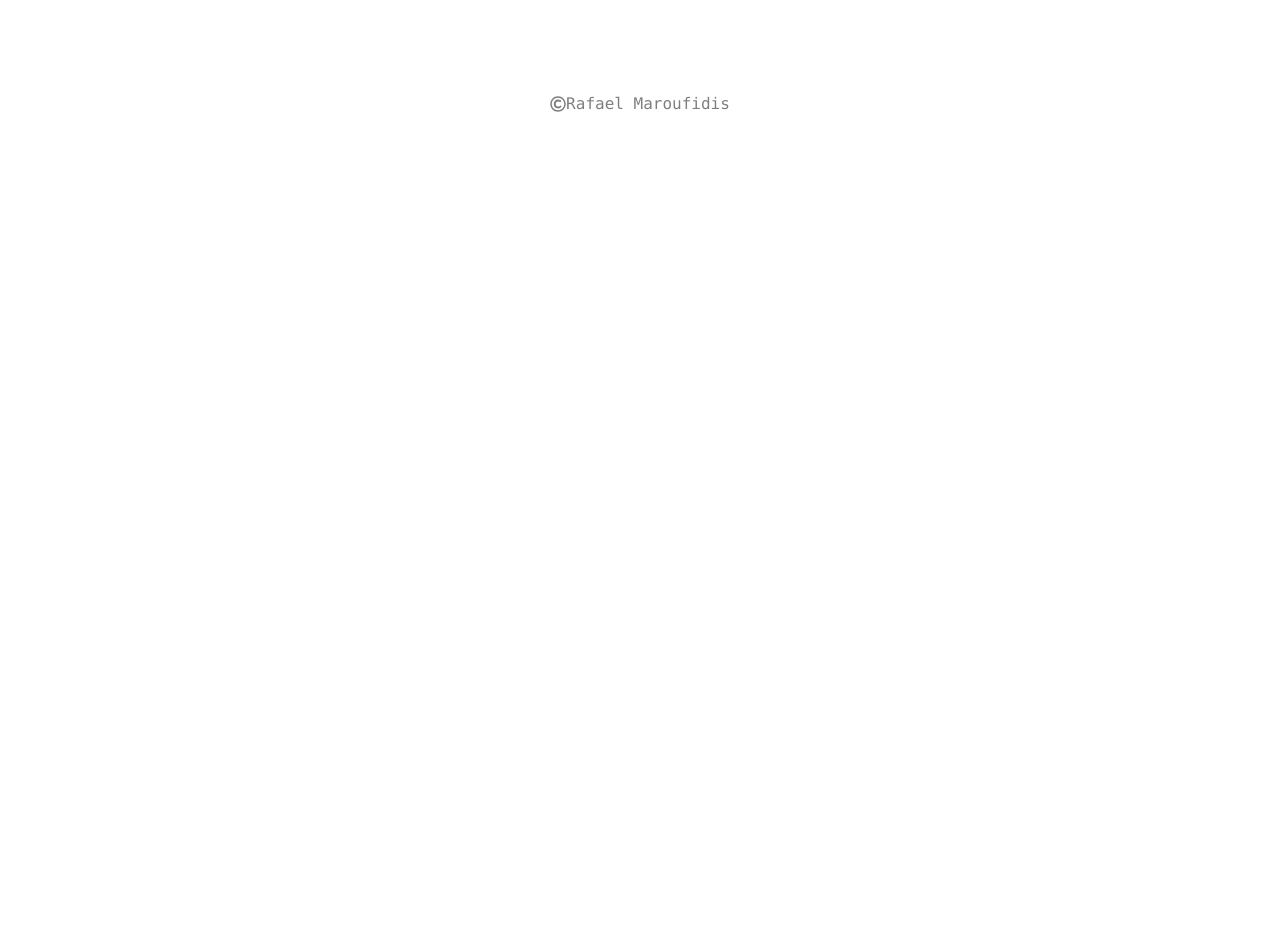
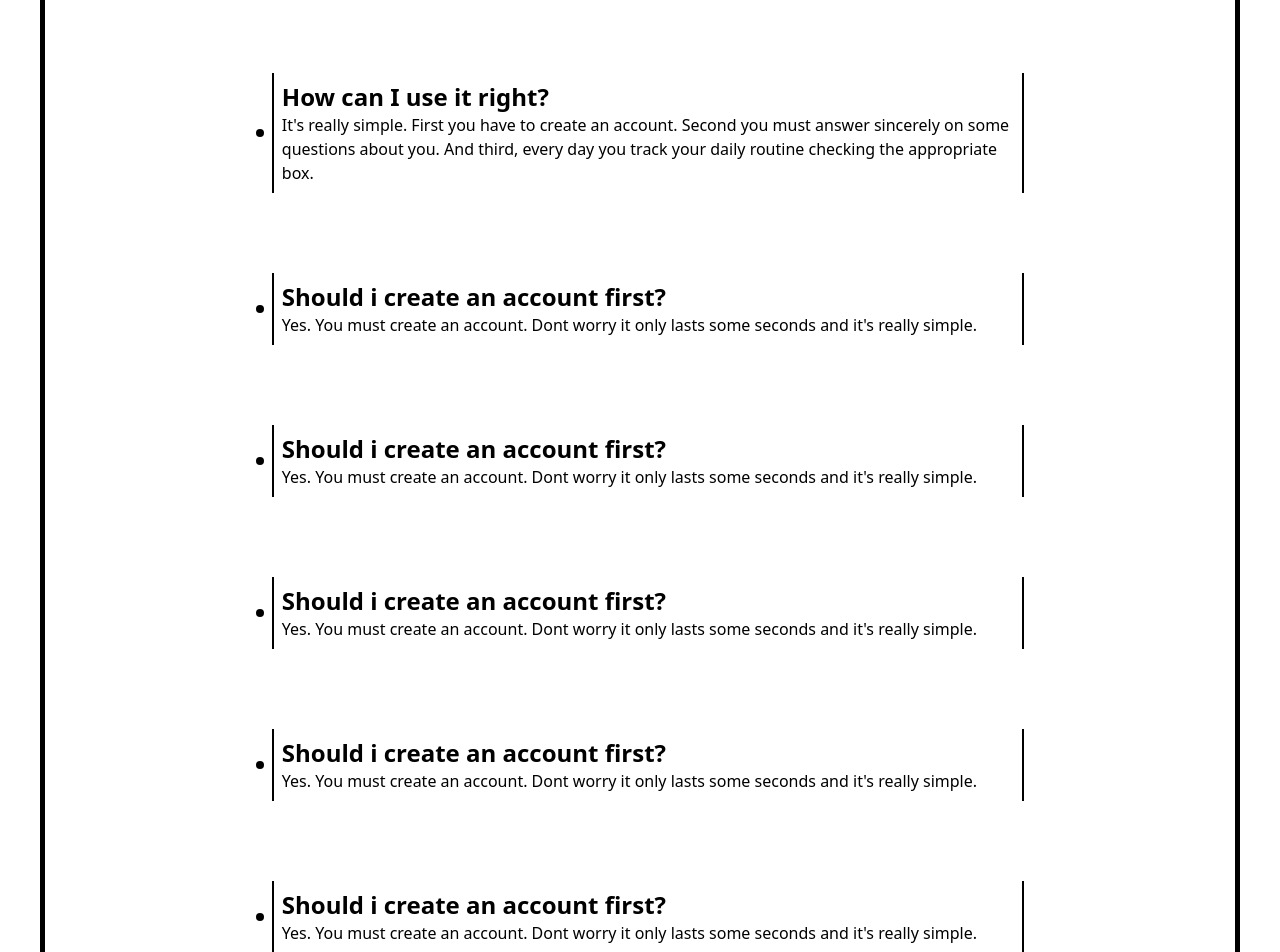
Before and after one commit to Rafael12Ma/TrackingLife, a Next.js app: page / in a window 1280 px wide. Shown: the part 420-1372 px from the top of the page. Before the commit the page ends 856 px from the top, so only its background shows below. Built offline with nearby package versions, Linux system fonts and the light colour scheme.

Commit message:
home page

```diff
--- a/app/page.jsx
+++ b/app/page.jsx
@@ -1,9 +1,12 @@
 export default function HomePage() {
   return (
     <>
-      <div className="flex flex-col items-center  justify-center m-10">
-        <div className="border-black border-x-2 p-2">
-          <label className="text-2xl font-semibold font-sans" htmlFor="">
+      <div className="flex flex-col items-center gap-20 justify-center w-300 mx-auto py-10 border-black border-5 mt-10">
+        <h1 className="text-2xl font-bold mb-10">Questions</h1>
+        <div className="flex justify-start items-center w-full max-w-3xl gap-2">
+          <p className="bg-black w-2 h-2 rounded-2xl"></p>
+          <div className="border-black border-x-2 p-2 w-full">
+            <label className="text-2xl font-semibold font-sans">
               What is this app for ?
             </label>
             <h1>
@@ -12,6 +15,81 @@ export default function HomePage() {
             </h1>
           </div>
         </div>
+        <div className="flex justify-start items-center w-full max-w-3xl gap-2">
+          <p className="bg-black w-2 h-2 rounded-2xl"></p>
+          <div className="border-black border-x-2 p-2 w-full">
+            <label className="text-2xl font-semibold font-sans">
+              How can I use it right?
+            </label>
+            <h1>
+              It's really simple. First you have to create an account. Second
+              you must answer sincerely on some questions about you. And third,
+              every day you track your daily routine checking the appropriate
+              box.
+            </h1>
+          </div>
+        </div>
+        <div className="flex justify-start items-center w-full max-w-3xl gap-2">
+          <p className="bg-black w-2 h-2 rounded-2xl"></p>
+          <div className="border-black border-x-2 p-2 w-full">
+            <label className="text-2xl font-semibold font-sans">
+              Should i create an account first?
+            </label>
+            <h1>
+              Yes. You must create an account. Dont worry it only lasts some
+              seconds and it's really simple.
+            </h1>
+          </div>
+        </div>{" "}
+        <div className="flex justify-start items-center w-full max-w-3xl gap-2">
+          <p className="bg-black w-2 h-2 rounded-2xl"></p>
+          <div className="border-black border-x-2 p-2 w-full">
+            <label className="text-2xl font-semibold font-sans">
+              Should i create an account first?
+            </label>
+            <h1>
+              Yes. You must create an account. Dont worry it only lasts some
+              seconds and it's really simple.
+            </h1>
+          </div>
+        </div>{" "}
+        <div className="flex justify-start items-center w-full max-w-3xl gap-2">
+          <p className="bg-black w-2 h-2 rounded-2xl"></p>
+          <div className="border-black border-x-2 p-2 w-full">
+            <label className="text-2xl font-semibold font-sans">
+              Should i create an account first?
+            </label>
+            <h1>
+              Yes. You must create an account. Dont worry it only lasts some
+              seconds and it's really simple.
+            </h1>
+          </div>
+        </div>{" "}
+        <div className="flex justify-start items-center w-full max-w-3xl gap-2">
+          <p className="bg-black w-2 h-2 rounded-2xl"></p>
+          <div className="border-black border-x-2 p-2 w-full">
+            <label className="text-2xl font-semibold font-sans">
+              Should i create an account first?
+            </label>
+            <h1>
+              Yes. You must create an account. Dont worry it only lasts some
+              seconds and it's really simple.
+            </h1>
+          </div>
+        </div>{" "}
+        <div className="flex justify-start items-center w-full max-w-3xl gap-2">
+          <p className="bg-black w-2 h-2 rounded-2xl"></p>
+          <div className="border-black border-x-2 p-2 w-full">
+            <label className="text-2xl font-semibold font-sans">
+              Should i create an account first?
+            </label>
+            <h1>
+              Yes. You must create an account. Dont worry it only lasts some
+              seconds and it's really simple.
+            </h1>
+          </div>
+        </div>
+      </div>
     </>
   );
 }
```
Lines whose indentation alone changed are shown as unchanged.
